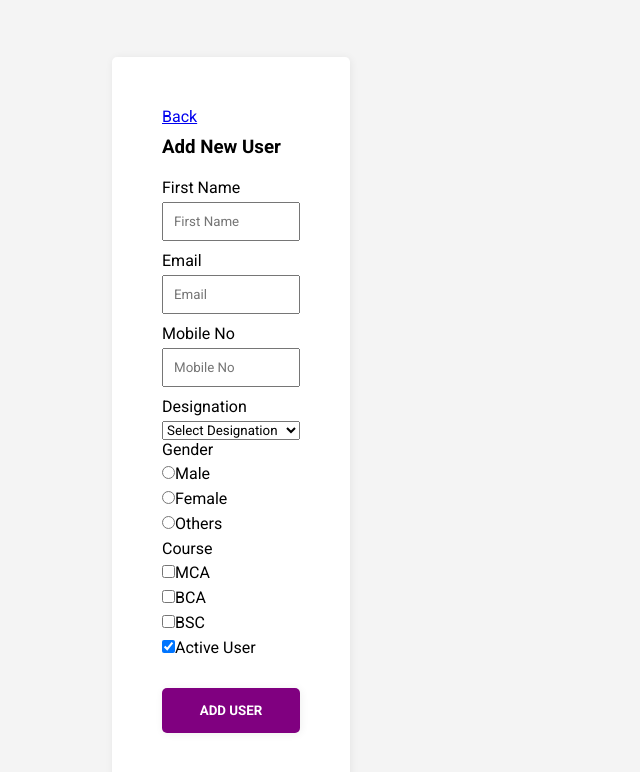
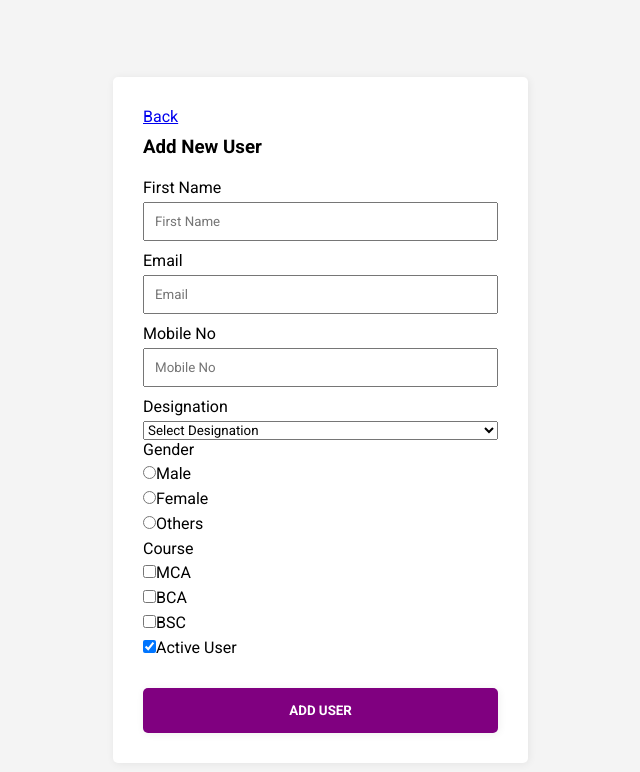
Before and after one commit to Krishnakumar3k/EMP-Record-Manipulation, a React (Create React App) app in the folder client/: page /add in a window 1280 px wide. Shown: the top 772 px of the page, without its empty margins (409-1049 px from the left). Built offline with nearby package versions, Linux system fonts and the light colour scheme.

Commit message:
some updatwe

```diff
--- a/client/src/components/adduser/add.css
+++ b/client/src/components/adduser/add.css
@@ -1,10 +1,10 @@
 .addUser{
-    width: 50%;
+    width: 120%;
     background-color: white;
     box-shadow: 1px 1px 8px rgba(0, 0, 0, 0.065);
     border-radius: 5px;
-    margin: 50px auto;
-    padding: 50px;
+    margin: 30px ;
+    padding: 30px;
 }
 
 .addUserForm {
--- a/client/src/components/getuser/user.css
+++ b/client/src/components/getuser/user.css
@@ -1,5 +1,5 @@
 .userTable{
-    width: 80%;
+    width: 100%;
     background-color: white;
     box-shadow: 1px 1px 8px rgba(0, 0, 0, 0.065);
     border-radius: 5px;
```
